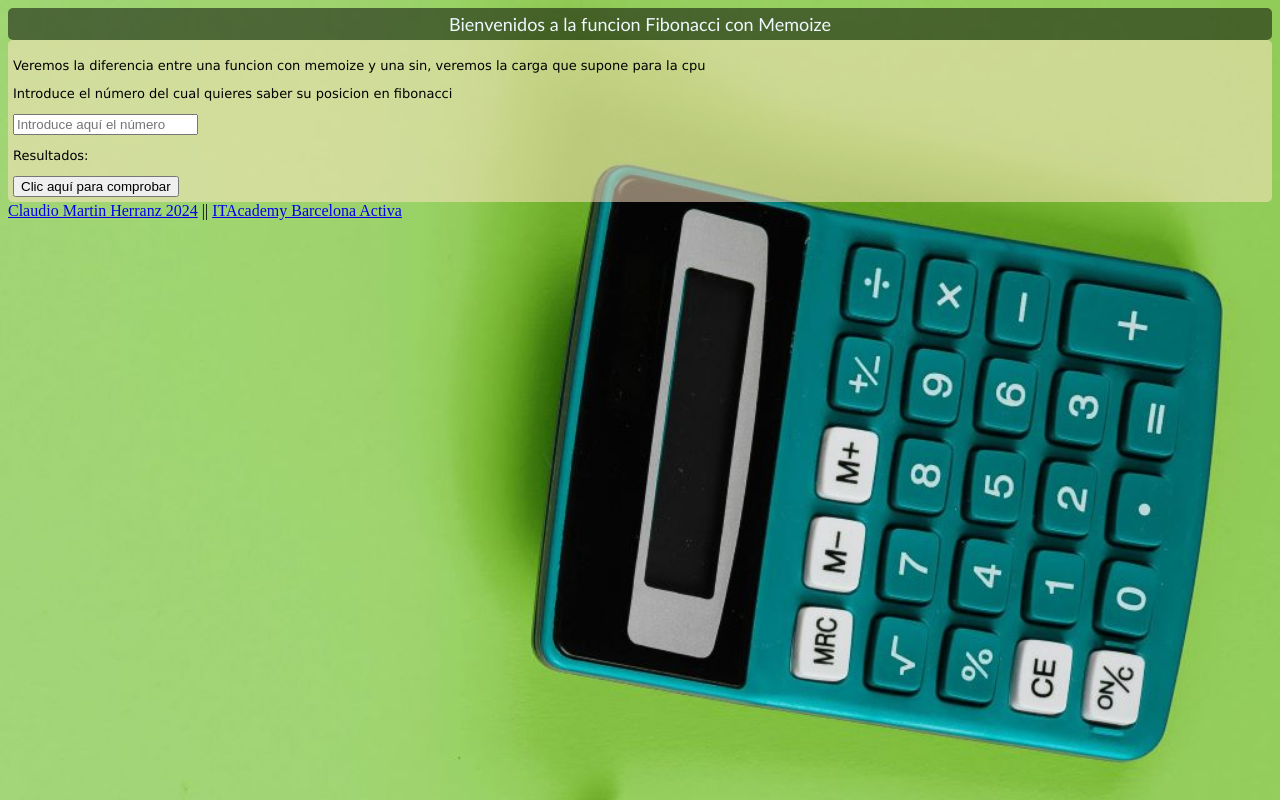
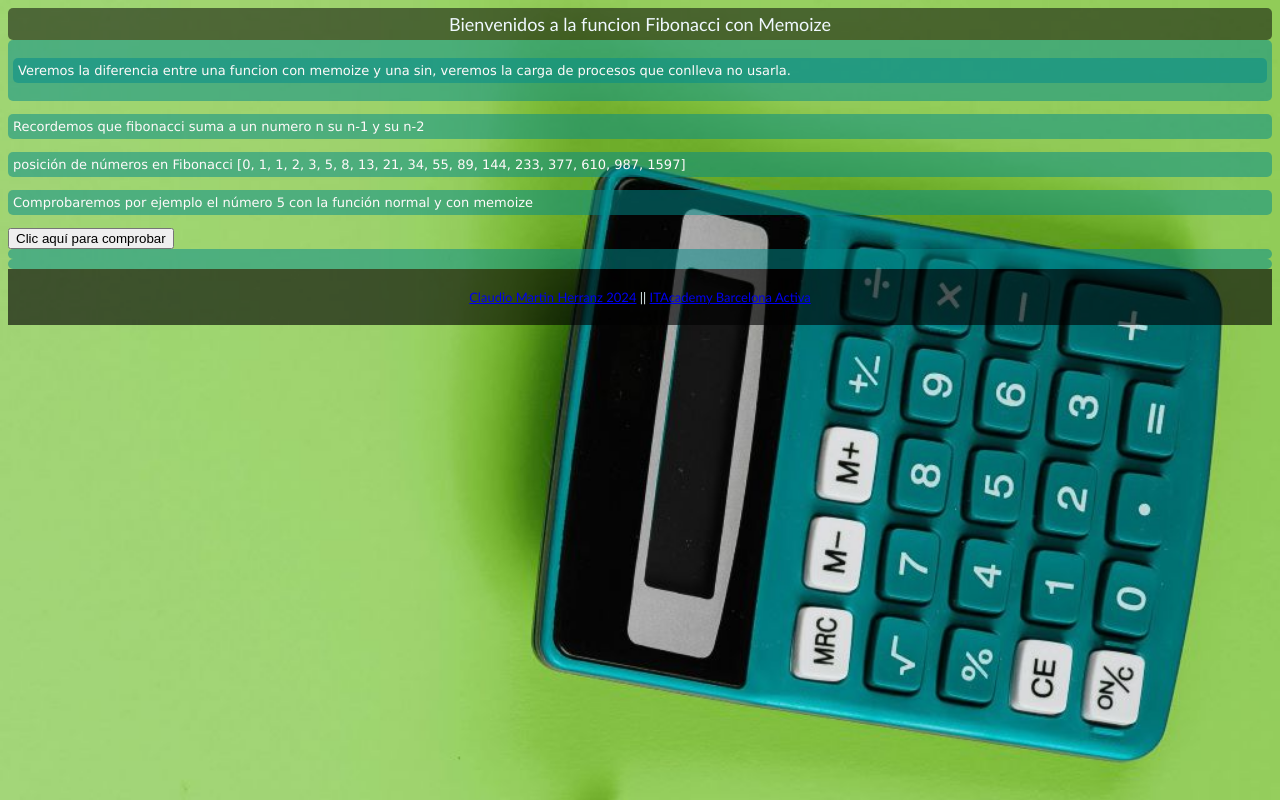
Before and after one commit to ClaudioMartinH/entrega-2.3, a website: page index.html in a window 1280 px wide. Drawn offline with Linux system fonts and the light colour scheme.

Commit message:
front funcionando

```diff
--- a/css/styles.css
+++ b/css/styles.css
@@ -24,6 +24,38 @@ div {
     padding-top: 5px;
     padding-bottom: 5px;
     background-color: rgba(255, 228, 196, 0.532);
-    color: black;
+    color: rgb(255, 255, 255);
+    background-color: rgba(0, 139, 139, 0.51);
 
 }
+p {
+    font-size: small;
+    font-family: Verdana, Geneva, Tahoma, sans-serif;
+    border-radius: 5px;
+    padding-left: 5px;
+    padding-right: 5px;
+    padding-top: 5px;
+    padding-bottom: 5px;
+    background-color: rgba(255, 228, 196, 0.532);
+    color: rgb(255, 250, 250);
+    background-color: rgba(0, 139, 139, 0.51);
+
+}
+footer {
+    background: rgba(0, 0, 0, 0.616);
+    color: azure;
+    font-family: "Gill Sans", "Gill Sans MT", Calibri, "Trebuchet MS", sans-serif;
+    font-size: small;
+    text-align: center;
+    margin-top: 20px;
+    margin-bottom: 20px;
+    margin-left: 20px;
+    margin-right: 20px;
+    padding-top: 20px;
+    padding-bottom: 20px;
+    padding-left: 20px;
+    padding-right: 20px;
+     width: auto;
+    margin: auto;
+    padding: auto;
+  }
--- a/index.html
+++ b/index.html
@@ -5,28 +5,31 @@
     <meta name="viewport" content="width=device-width, initial-scale=1.0" />
     <title>Memoize</title>
     <link rel="stylesheet" href="./css/styles.css" />
-   </head>
+  </head>
   <body>
     <div class="encabezado">Bienvenidos a la funcion Fibonacci con Memoize</div>
     <div class="cuerpo">
       <p>
         Veremos la diferencia entre una funcion con memoize y una sin, veremos
-        la carga que supone para la cpu
+        la carga de procesos que conlleva no usarla.
       </p>
-      <p>Introduce el número del cual quieres saber su
-        posicion en fibonacci</p>
-      <p>
-        <input type="text" id="txtUs" title="Introduce aquí el número" placeholder="Introduce aquí el número"/>
-      </p>
-      <p id="results">Resultados:</p>
-      <button id="btn1">Clic aquí para comprobar</button>
-      <script type="module">
-        import {fibonacciFront} from "./dist/front.js";
-        document.getElementById("btn1").addEventListener("click", fibonacciFront);
-      </script>
     </div>
-
+    <p>Recordemos que fibonacci suma a un numero n su n-1 y su n-2</p>
+    <p>posición de números en Fibonacci [0, 1, 1, 2, 3, 5, 8, 13, 21, 34, 55, 89, 144, 233, 377, 610, 987, 1597]</p>
+    <p>Comprobaremos por ejemplo el número 5 con la función normal y con memoize</p>
+    <button id="btn1">Clic aquí para comprobar</button>
+    <div id="results"></div>
+    <div id="results2"></div>
+    <script type="module">
+      import { fibonacciFront } from "./dist/front.js";
+      document.getElementById("btn1").addEventListener("click", fibonacciFront);
+    </script>
   </body>
-  <footer><a href="https://github.com/ClaudioMartinH/">Claudio Martin Herranz 2024</a> || <a href="https://itacademy.barcelonactiva.cat/login/index.php">ITAcademy Barcelona Activa</a>
+  <footer>
+    <a href="https://github.com/ClaudioMartinH/">Claudio Martin Herranz 2024</a>
+    ||
+    <a href="https://itacademy.barcelonactiva.cat/login/index.php"
+      >ITAcademy Barcelona Activa</a
+    >
   </footer>
 </html>
--- a/src/front.ts
+++ b/src/front.ts
@@ -1,18 +1,18 @@
-import { restartCount, getCount, fibonacci } from "./memoize.js";
+import { restartCount, getCount, fibonacci, fib } from "./memoize.js";
 
-let txtUs: HTMLElement | null = document.getElementById("txtUS");
-let results: HTMLElement | null = document.getElementById("results");
-
-console.log(txtUs)
-console.log(results)
-
-restartCount();
+const results: HTMLElement | null = document.getElementById("results");
+const results2: HTMLElement | null = document.getElementById("results2");
 
 export function fibonacciFront() {
-  if (txtUs !== null && results !== null) {
-    let numUs: number = parseInt(txtUs.innerHTML);
-    results.innerHTML = `La posición de ${numUs} en fibonacci es: ${fibonacci(
-        numUs
-      )} y la funcion se ha disparado ${getCount} veces`;
+  let numUs: number = 5;
+  if (results !== null && results2 !== null) {
+    restartCount();
+    results.innerHTML = `Sin memoize: La posición de ${numUs} en fibonacci es: ${
+      fibonacci(numUs) + 1
+    } y la funcion se ha disparado ${getCount()} veces`;
+    restartCount();
+    results2.innerHTML = `Con memoize: La posición de ${numUs} en fibonacci es: ${
+      fib(numUs) + 1
+    } y la función se ha disparado ${getCount()} veces`;
   }
 }
--- a/src/memoize.ts
+++ b/src/memoize.ts
@@ -28,7 +28,7 @@ export function getCount(): number {
 export function fibonacci(n: number): number {
     addCount();
     if (n <= 1) return n;
-    return fibonacci(n -1) + fibonacci(n - 2);
+    return fibonacci(n - 1) + fibonacci(n - 2);
 }
 
 
```
Also changed, not shown: dist/front.js.
